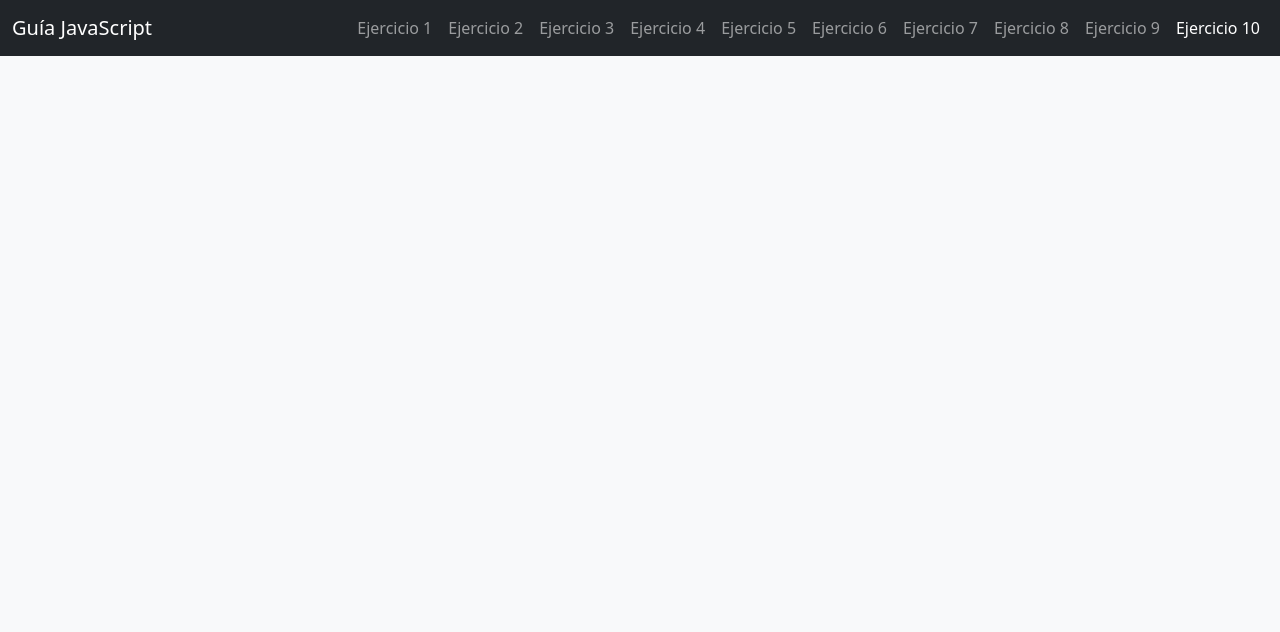
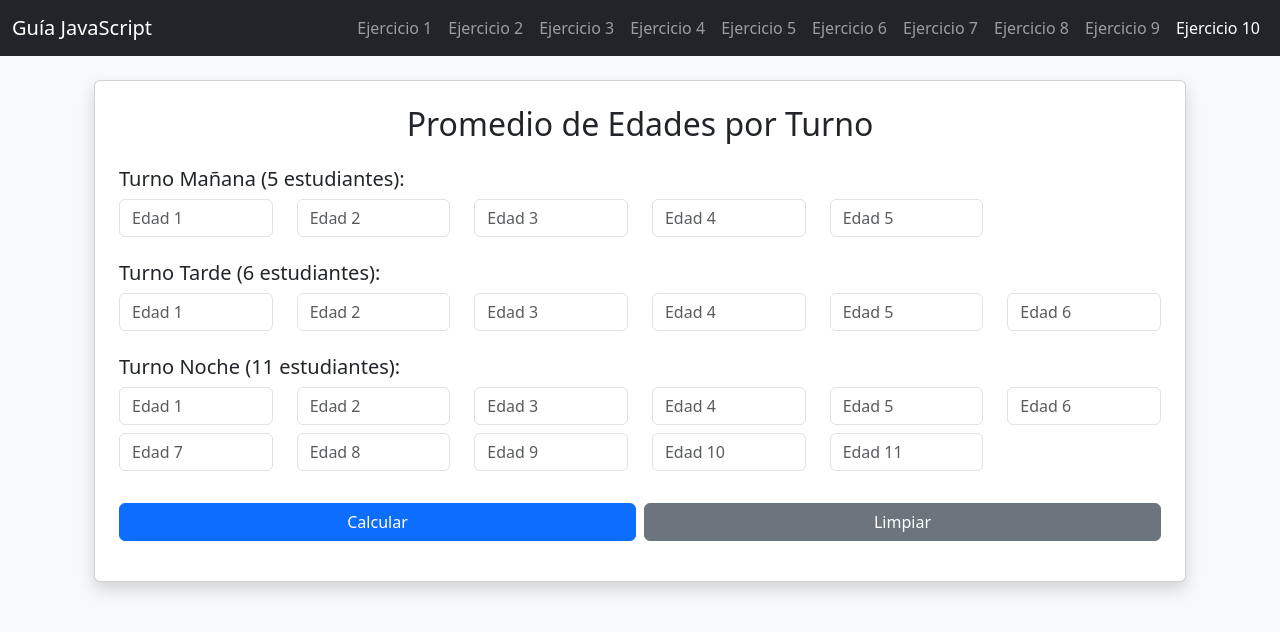
Before and after one commit to victoriavalencia06/GuiaEstructurasJavaScript, a plain HTML site: page assets/views/ejercicio10.html in a window 1280 px wide. Drawn offline with nearby package versions, Linux system fonts and the light colour scheme.

Commit message:
Solucion al ejercicio 10

```diff
--- a/assets/views/ejercicio10.html
+++ b/assets/views/ejercicio10.html
@@ -36,5 +36,119 @@
         </nav>
     </header>
 
+    <div class="container p-4">
+        <div class="card shadow p-4">
+            <h2 class="text-center mb-4">Promedio de Edades por Turno</h2>
+
+            <!-- Turno Mañana -->
+            <h5>Turno Mañana (5 estudiantes):</h5>
+            <div class="row mb-3" id="mananaInputs"></div>
+
+            <!-- Turno Tarde -->
+            <h5>Turno Tarde (6 estudiantes):</h5>
+            <div class="row mb-3" id="tardeInputs"></div>
+
+            <!-- Turno Noche -->
+            <h5>Turno Noche (11 estudiantes):</h5>
+            <div class="row mb-3" id="nocheInputs"></div>
+
+            <div class="d-flex gap-2 mt-2 mb-3">
+                <button onclick="calcularPromedios()" class="btn btn-primary w-50">Calcular</button>
+                <button onclick="limpiar()" class="btn btn-secondary w-50">Limpiar</button>
+            </div>
+
+            <div id="resultado" class="mt-4 alert d-none fs-5"></div>
+        </div>
+    </div>
+
+    <script>
+        const turnos = {
+            manana: 5,
+            tarde: 6,
+            noche: 11
+        };
+
+        function generarInputs() {
+            for (const turno in turnos) {
+                const container = document.getElementById(`${turno}Inputs`);
+                container.innerHTML = "";
+                for (let i = 0; i < turnos[turno]; i++) {
+                    const div = document.createElement("div");
+                    div.className = "col-md-2 mb-2";
+                    div.innerHTML = `<input type="number" class="form-control" placeholder="Edad ${i + 1}" id="${turno}_${i}">`;
+                    container.appendChild(div);
+                }
+            }
+        }
+
+        function obtenerEdades(turno, cantidad) {
+            const edades = [];
+            for (let i = 0; i < cantidad; i++) {
+                const valor = parseInt(document.getElementById(`${turno}_${i}`).value);
+                if (isNaN(valor) || valor <= 0) return null;
+                edades.push(valor);
+            }
+            return edades;
+        }
+
+        function calcularPromedios() {
+            const resultadoDiv = document.getElementById("resultado");
+            const edadesManana = obtenerEdades("manana", 5);
+            const edadesTarde = obtenerEdades("tarde", 6);
+            const edadesNoche = obtenerEdades("noche", 11);
+
+            if (!edadesManana || !edadesTarde || !edadesNoche) {
+                resultadoDiv.className = "alert alert-warning";
+                resultadoDiv.textContent = "Por favor completa todas las edades correctamente.";
+                resultadoDiv.classList.remove("d-none");
+                return;
+            }
+
+            const prom = arr => arr.reduce((a, b) => a + b, 0) / arr.length;
+
+            const promedioManana = prom(edadesManana);
+            const promedioTarde = prom(edadesTarde);
+            const promedioNoche = prom(edadesNoche);
+
+            let mayorTurno = "Mañana";
+            let mayorProm = promedioManana;
+
+            if (promedioTarde > mayorProm) {
+                mayorProm = promedioTarde;
+                mayorTurno = "Tarde";
+            }
+
+            if (promedioNoche > mayorProm) {
+                mayorProm = promedioNoche;
+                mayorTurno = "Noche";
+            }
+
+            resultadoDiv.className = "alert alert-success fs-5";
+            resultadoDiv.innerHTML = `
+        Promedio Mañana: ${promedioManana.toFixed(2)}<br>
+        Promedio Tarde: ${promedioTarde.toFixed(2)}<br>
+        Promedio Noche: ${promedioNoche.toFixed(2)}<br><br>
+        <strong>El turno con mayor promedio de edad es: ${mayorTurno}</strong>
+      `;
+            resultadoDiv.classList.remove("d-none");
+        }
+
+        function limpiar() {
+            for (const turno in turnos) {
+                for (let i = 0; i < turnos[turno]; i++) {
+                    const input = document.getElementById(`${turno}_${i}`);
+                    if (input) input.value = "";
+                }
+            }
+            const resultadoDiv = document.getElementById("resultado");
+            resultadoDiv.className = "alert d-none";
+            resultadoDiv.textContent = "";
+        }
+
+        // Generar los campos al cargar la página
+        generarInputs();
+    </script>
+
 </body>
+
 </html>
```
